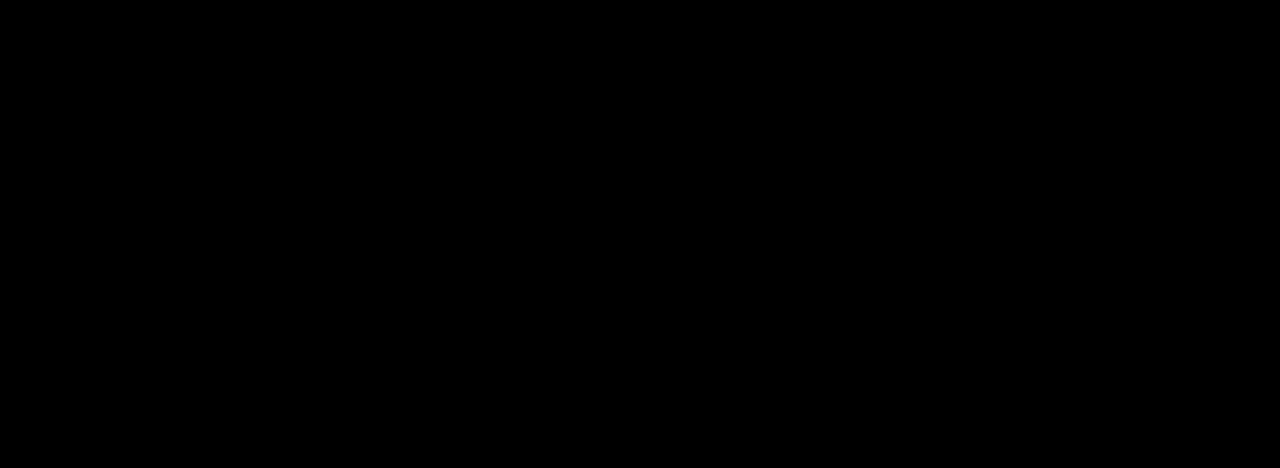
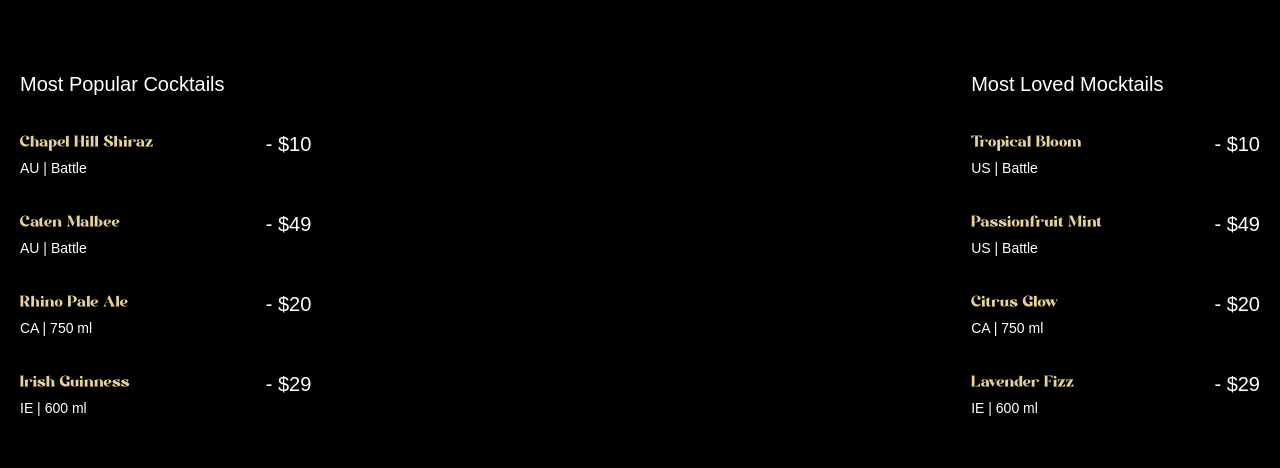
Before and after one commit to Hritvik-Singh-Bedi/gsap_cocktails, a React (Vite) app: page / in a window 1280 px wide. Shown: the part 890-1358 px from the top of the page. Built offline with nearby package versions, Linux system fonts and the light colour scheme; a web font is replaced by a local one.

Commit message:
Implemented Cocktails Section Completely

```diff
--- a/src/components/Cocktails.jsx
+++ b/src/components/Cocktails.jsx
@@ -1,10 +1,68 @@
 import React from 'react'
+import { cocktailLists, mockTailLists } from '../../constants';
+import {useGSAP} from '@gsap/react';
+import gsap from "gsap";
 
 const Cocktails = () => {
+  useGSAP(() => {
+    const paralllaxTimeline = gsap.timeline({
+      scrollTrigger:{
+        trigger : "#cocktails",
+        start: "top 30%",
+        end : "bottom 80%",
+        scrub : true
+      }
+    })
+
+
+    paralllaxTimeline
+    .from("#c-left-leaf", {
+      x: -100,
+      y:100
+    })
+    .from("#c-right-leaf", {
+      x : 100,
+      y : 100
+    })
+  });
   return (
     <section id="cocktails" className = "Noisy">
         <img src="/images/cocktail-left-leaf.png" alt="l-leaf" id="c-left-leaf" />
         <img src="/images/cocktail-right-leaf.png" alt="r-leaf" id="c-right-leaf" />
+
+        <div className="list">
+          <div className="popular">
+            <h2>Most Popular Cocktails</h2>
+            <ul>
+              {cocktailLists.map(({name, country, detail, price}) => (
+                <li key={name}>
+                  <div className="md:me-28">
+                    <h3>{name}</h3>
+                    <p>{country} | {detail}</p>
+                  </div>
+                  <span>- {price}</span>
+                </li>
+              ))}
+            </ul>
+          </div>
+
+          <div className="loved">
+            <h2>Most Loved Mocktails</h2>
+            <ul>
+              {mockTailLists.map(({name, country, detail, price}) => (
+                <li key={name}>
+                  <div className="me-28">
+                    <h3>{name}</h3>
+                    <p>{country} | {detail}</p>
+                  </div>
+                  <span>- {price}</span>
+                </li>
+              ))}
+            </ul>
+          </div>
+        </div>
+
+
 
 
     </section>
```
